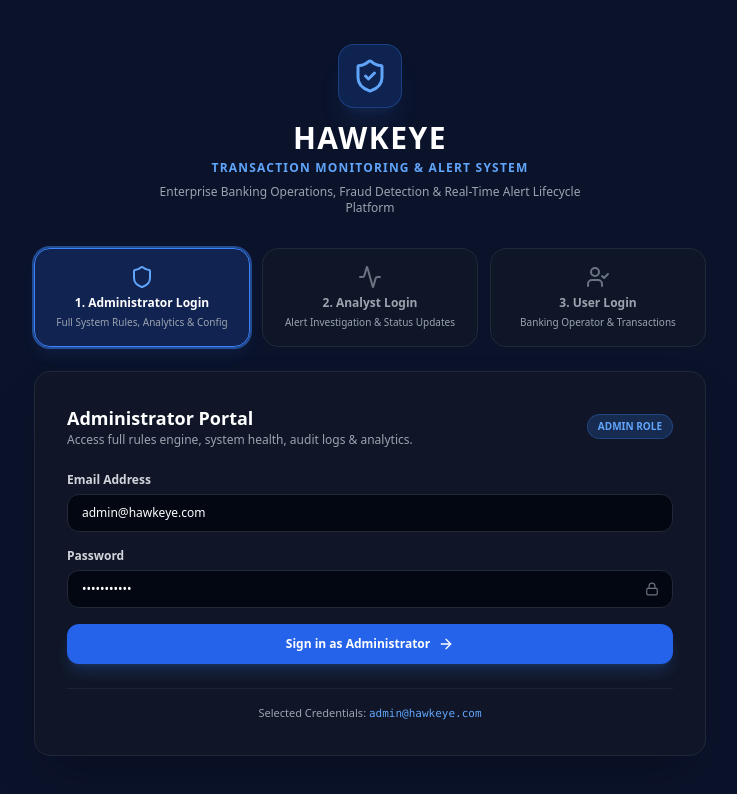
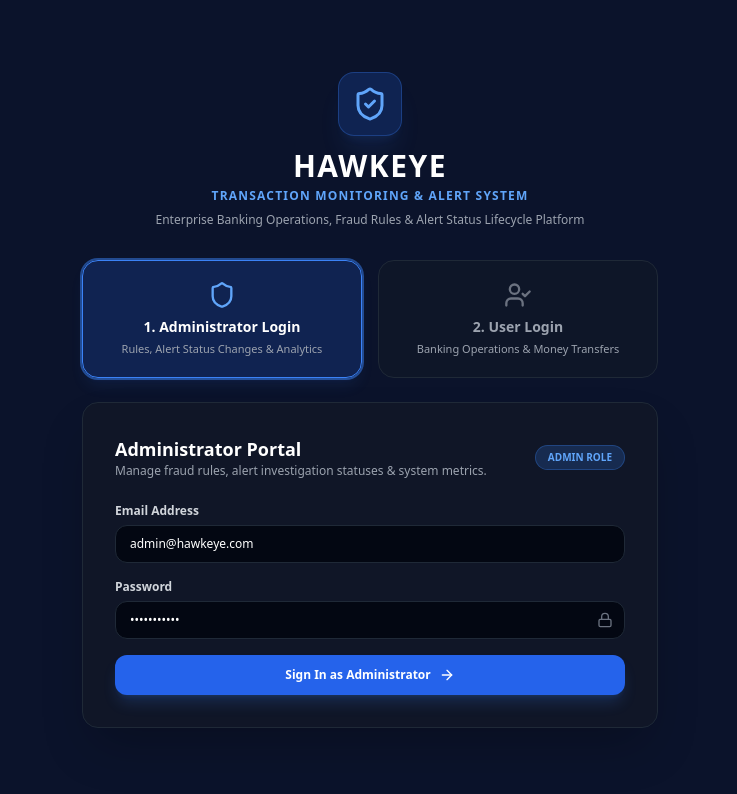
Before and after one commit to Neueda-Learning/114_HawkEye, a React (Vite) app in the folder Frontend/: page /login in a window 1280 px wide. Shown: the top 794 px of the page, without its empty margins (270-1007 px from the left). Built offline with nearby package versions, Linux system fonts and the light colour scheme.

Commit message:
feat(auth): remove Analyst login option leaving 2 distinct logins (Admin & User), and highlight Alerts & Triage in Admin sidebar

```diff
--- a/Frontend/src/components/layout/Sidebar.tsx
+++ b/Frontend/src/components/layout/Sidebar.tsx
@@ -16,14 +16,14 @@ interface NavItem {
 }
 
 const NAV_ITEMS: NavItem[] = [
-  { to: '/admin/dashboard',     label: 'Dashboard',     icon: <LayoutDashboard className="h-5 w-5" /> },
-  { to: '/admin/metrics',       label: 'Transactions',  icon: <ArrowRightLeft className="h-5 w-5" /> },
-  { to: '/alerts',              label: 'Alerts',        icon: <Bell className="h-5 w-5" />, badge: 57 },
-  { to: '/admin/rules',         label: 'Rules',         icon: <FileText className="h-5 w-5" /> },
-  { to: '/admin/reports',       label: 'Reports',       icon: <BarChart2 className="h-5 w-5" /> },
-  { to: '/admin/audit-logs',    label: 'Audit Logs',    icon: <ClipboardList className="h-5 w-5" /> },
-  { to: '/admin/system-health', label: 'System Health', icon: <Activity className="h-5 w-5" /> },
-  { to: '/admin/settings',      label: 'Settings',      icon: <Settings className="h-5 w-5" /> },
+  { to: '/admin/dashboard',     label: 'Dashboard',         icon: <LayoutDashboard className="h-5 w-5" /> },
+  { to: '/admin/metrics',       label: 'Transactions',      icon: <ArrowRightLeft className="h-5 w-5" /> },
+  { to: '/alerts',              label: 'Alerts & Triage',   icon: <Bell className="h-5 w-5" /> },
+  { to: '/admin/rules',         label: 'Rules',             icon: <FileText className="h-5 w-5" /> },
+  { to: '/admin/reports',       label: 'Reports',           icon: <BarChart2 className="h-5 w-5" /> },
+  { to: '/admin/audit-logs',    label: 'Audit Logs',        icon: <ClipboardList className="h-5 w-5" /> },
+  { to: '/admin/system-health', label: 'System Health',     icon: <Activity className="h-5 w-5" /> },
+  { to: '/admin/settings',      label: 'Settings',          icon: <Settings className="h-5 w-5" /> },
 ];
 
 interface SidebarProps {
--- a/Frontend/src/features/auth/pages/LoginPage.tsx
+++ b/Frontend/src/features/auth/pages/LoginPage.tsx
@@ -1,6 +1,6 @@
 import { useState } from 'react';
 import { useNavigate, useLocation } from 'react-router-dom';
-import { ShieldCheck, UserCheck, Shield, AlertCircle, ArrowRight, Lock, Activity } from 'lucide-react';
+import { ShieldCheck, UserCheck, Shield, AlertCircle, ArrowRight, Lock } from 'lucide-react';
 import { useAuthStore } from '../store/authStore';
 import type { UserRole } from '@/lib/types';
 
@@ -15,7 +15,7 @@ export default function LoginPage() {
   const location = useLocation();
   const { login } = useAuthStore();
 
-  const [activeTab, setActiveTab] = useState<'ADMIN' | 'ANALYST' | 'USER'>('ADMIN');
+  const [activeTab, setActiveTab] = useState<'ADMIN' | 'USER'>('ADMIN');
   const [email, setEmail] = useState('admin@hawkeye.com');
   const [password, setPassword] = useState('password123');
   const [authError, setAuthError] = useState('');
@@ -23,14 +23,11 @@ export default function LoginPage() {
 
   const from = (location.state as { from?: { pathname: string } })?.from?.pathname;
 
-  const handleTabChange = (roleTab: 'ADMIN' | 'ANALYST' | 'USER') => {
+  const handleTabChange = (roleTab: 'ADMIN' | 'USER') => {
     setActiveTab(roleTab);
     setAuthError('');
     if (roleTab === 'ADMIN') {
       setEmail('admin@hawkeye.com');
-      setPassword('password123');
-    } else if (roleTab === 'ANALYST') {
-      setEmail('analyst@hawkeye.com');
       setPassword('password123');
     } else {
       setEmail('customer@hawkeye.com');
@@ -57,7 +54,7 @@ export default function LoginPage() {
 
   return (
     <div className="flex min-h-screen items-center justify-center bg-[#0B132B] p-4 text-white">
-      <div className="w-full max-w-2xl animate-fade-in">
+      <div className="w-full max-w-xl animate-fade-in">
         {/* Logo & Header */}
         <div className="mb-8 text-center">
           <div className="mx-auto mb-3 flex h-16 w-16 items-center justify-center rounded-2xl bg-blue-600/20 border border-blue-500/30 text-blue-400 shadow-xl shadow-blue-500/10">
@@ -68,55 +65,40 @@ export default function LoginPage() {
             Transaction Monitoring & Alert System
           </p>
           <p className="mt-2 text-xs text-gray-400 max-w-md mx-auto">
-            Enterprise Banking Operations, Fraud Detection & Real-Time Alert Lifecycle Platform
+            Enterprise Banking Operations, Fraud Rules & Alert Status Lifecycle Platform
           </p>
         </div>
 
-        {/* ── 3 Distinct Login Options Selector ──────────────────────────── */}
-        <div className="mb-6 grid grid-cols-1 gap-3 sm:grid-cols-3">
+        {/* ── 2 Distinct Login Options Selector ──────────────────────────── */}
+        <div className="mb-6 grid grid-cols-2 gap-4">
           {/* 1. Admin */}
           <button
             type="button"
             onClick={() => handleTabChange('ADMIN')}
-            className={`flex flex-col items-center justify-center rounded-2xl border p-4 text-center transition-all ${
+            className={`flex flex-col items-center justify-center rounded-2xl border p-5 text-center transition-all ${
               activeTab === 'ADMIN'
                 ? 'border-blue-500 bg-blue-600/20 text-white shadow-lg shadow-blue-500/10 ring-2 ring-blue-500/50'
                 : 'border-gray-800 bg-gray-900/60 text-gray-400 hover:border-gray-700 hover:text-gray-200'
             }`}
           >
-            <Shield className={`h-6 w-6 mb-1.5 ${activeTab === 'ADMIN' ? 'text-blue-400' : 'text-gray-500'}`} />
-            <span className="font-bold text-xs">1. Administrator Login</span>
-            <span className="text-[10px] text-gray-400 mt-1">Full System Rules, Analytics & Config</span>
+            <Shield className={`h-7 w-7 mb-2 ${activeTab === 'ADMIN' ? 'text-blue-400' : 'text-gray-500'}`} />
+            <span className="font-bold text-sm">1. Administrator Login</span>
+            <span className="text-[11px] text-gray-400 mt-1">Rules, Alert Status Changes & Analytics</span>
           </button>
 
-          {/* 2. Analyst */}
-          <button
-            type="button"
-            onClick={() => handleTabChange('ANALYST')}
-            className={`flex flex-col items-center justify-center rounded-2xl border p-4 text-center transition-all ${
-              activeTab === 'ANALYST'
-                ? 'border-purple-500 bg-purple-600/20 text-white shadow-lg shadow-purple-500/10 ring-2 ring-purple-500/50'
-                : 'border-gray-800 bg-gray-900/60 text-gray-400 hover:border-gray-700 hover:text-gray-200'
-            }`}
-          >
-            <Activity className={`h-6 w-6 mb-1.5 ${activeTab === 'ANALYST' ? 'text-purple-400' : 'text-gray-500'}`} />
-            <span className="font-bold text-xs">2. Analyst Login</span>
-            <span className="text-[10px] text-gray-400 mt-1">Alert Investigation & Status Updates</span>
-          </button>
-
-          {/* 3. User */}
+          {/* 2. User */}
           <button
             type="button"
             onClick={() => handleTabChange('USER')}
-            className={`flex flex-col items-center justify-center rounded-2xl border p-4 text-center transition-all ${
+            className={`flex flex-col items-center justify-center rounded-2xl border p-5 text-center transition-all ${
               activeTab === 'USER'
                 ? 'border-emerald-500 bg-emerald-600/20 text-white shadow-lg shadow-emerald-500/10 ring-2 ring-emerald-500/50'
                 : 'border-gray-800 bg-gray-900/60 text-gray-400 hover:border-gray-700 hover:text-gray-200'
             }`}
           >
-            <UserCheck className={`h-6 w-6 mb-1.5 ${activeTab === 'USER' ? 'text-emerald-400' : 'text-gray-500'}`} />
-            <span className="font-bold text-xs">3. User Login</span>
-            <span className="text-[10px] text-gray-400 mt-1">Banking Operator & Transactions</span>
+            <UserCheck className={`h-7 w-7 mb-2 ${activeTab === 'USER' ? 'text-emerald-400' : 'text-gray-500'}`} />
+            <span className="font-bold text-sm">2. User Login</span>
+            <span className="text-[11px] text-gray-400 mt-1">Banking Operations & Money Transfers</span>
           </button>
         </div>
 
@@ -125,22 +107,19 @@ export default function LoginPage() {
           <div className="mb-6 flex items-center justify-between">
             <div>
               <h2 className="text-lg font-bold text-white">
-                {activeTab === 'ADMIN' ? 'Administrator Portal' : activeTab === 'ANALYST' ? 'Fraud Analyst Portal' : 'Banking Operator Portal'}
+                {activeTab === 'ADMIN' ? 'Administrator Portal' : 'User Operations Portal'}
               </h2>
               <p className="text-xs text-gray-400">
                 {activeTab === 'ADMIN'
-                  ? 'Access full rules engine, system health, audit logs & analytics.'
-                  : activeTab === 'ANALYST'
-                  ? 'Access alert triage, investigation lifecycle & status transitions.'
-                  : 'Create banking transactions & view transaction alerts status.'}
+                  ? 'Manage fraud rules, alert investigation statuses & system metrics.'
+                  : 'Create DEBIT banking transactions & manage source accounts.'}
               </p>
             </div>
-            <span className={`rounded-full px-2.5 py-1 text-[10px] font-bold ${
+            <span className={`rounded-full px-3 py-1 text-[10px] font-bold ${
               activeTab === 'ADMIN' ? 'bg-blue-500/20 text-blue-400 border border-blue-500/30' :
-              activeTab === 'ANALYST' ? 'bg-purple-500/20 text-purple-400 border border-purple-500/30' :
               'bg-emerald-500/20 text-emerald-400 border border-emerald-500/30'
             }`}>
-              {activeTab === 'ADMIN' ? 'ADMIN ROLE' : activeTab === 'ANALYST' ? 'ANALYST ROLE' : 'USER ROLE'}
+              {activeTab === 'ADMIN' ? 'ADMIN ROLE' : 'USER ROLE'}
             </span>
           </div>
 
@@ -175,32 +154,25 @@ export default function LoginPage() {
                   value={password}
                   onChange={(e) => setPassword(e.target.value)}
                   required
-                  className="w-full rounded-xl border border-gray-800 bg-gray-950 px-3.5 py-2.5 text-xs text-white outline-none transition focus:border-blue-500 focus:ring-1 focus:ring-blue-500"
+                  className="w-full rounded-xl border border-gray-800 bg-gray-950 px-3.5 py-2.5 text-xs text-white outline-none transition focus:border-blue-500 focus:ring-1 focus:ring-blue-500 pr-9"
                 />
-                <Lock className="absolute right-3.5 top-1/2 h-3.5 w-3.5 -translate-y-1/2 text-gray-500" />
+                <Lock className="absolute right-3 top-1/2 -translate-y-1/2 h-4 w-4 text-gray-500" />
               </div>
             </div>
 
             <button
               type="submit"
               disabled={loading}
-              className={`mt-2 flex w-full items-center justify-center gap-2 rounded-xl py-3 text-xs font-bold text-white shadow-lg transition disabled:opacity-50 ${
-                activeTab === 'ADMIN' ? 'bg-blue-600 hover:bg-blue-700 shadow-blue-500/20' :
-                activeTab === 'ANALYST' ? 'bg-purple-600 hover:bg-purple-700 shadow-purple-500/20' :
-                'bg-emerald-600 hover:bg-emerald-700 shadow-emerald-500/20'
+              className={`flex w-full items-center justify-center gap-2 rounded-xl py-3 text-xs font-bold text-white transition shadow-lg ${
+                activeTab === 'ADMIN'
+                  ? 'bg-blue-600 hover:bg-blue-700 shadow-blue-500/20'
+                  : 'bg-emerald-600 hover:bg-emerald-700 shadow-emerald-500/20'
               }`}
             >
-              <span>{loading ? 'Authenticating...' : `Sign in as ${activeTab === 'ADMIN' ? 'Administrator' : activeTab === 'ANALYST' ? 'Analyst' : 'User'}`}</span>
+              <span>{loading ? 'Authenticating…' : `Sign In as ${activeTab === 'ADMIN' ? 'Administrator' : 'User'}`}</span>
               <ArrowRight className="h-4 w-4" />
             </button>
           </form>
-
-          {/* Quick Demo Pre-fill notice */}
-          <div className="mt-6 border-t border-gray-800/80 pt-4 text-center">
-            <p className="text-[11px] text-gray-400">
-              Selected Credentials: <code className="font-mono text-blue-400">{email}</code>
-            </p>
-          </div>
         </div>
       </div>
     </div>
```
